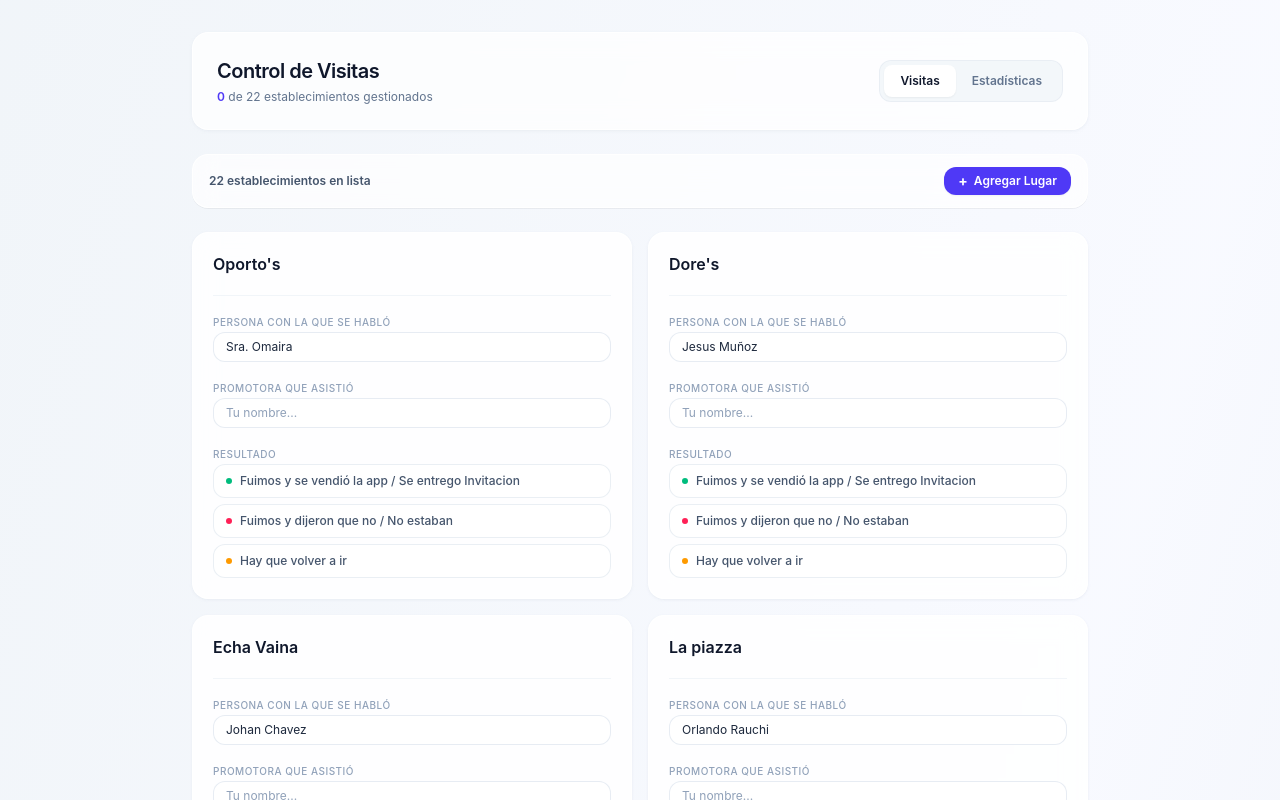
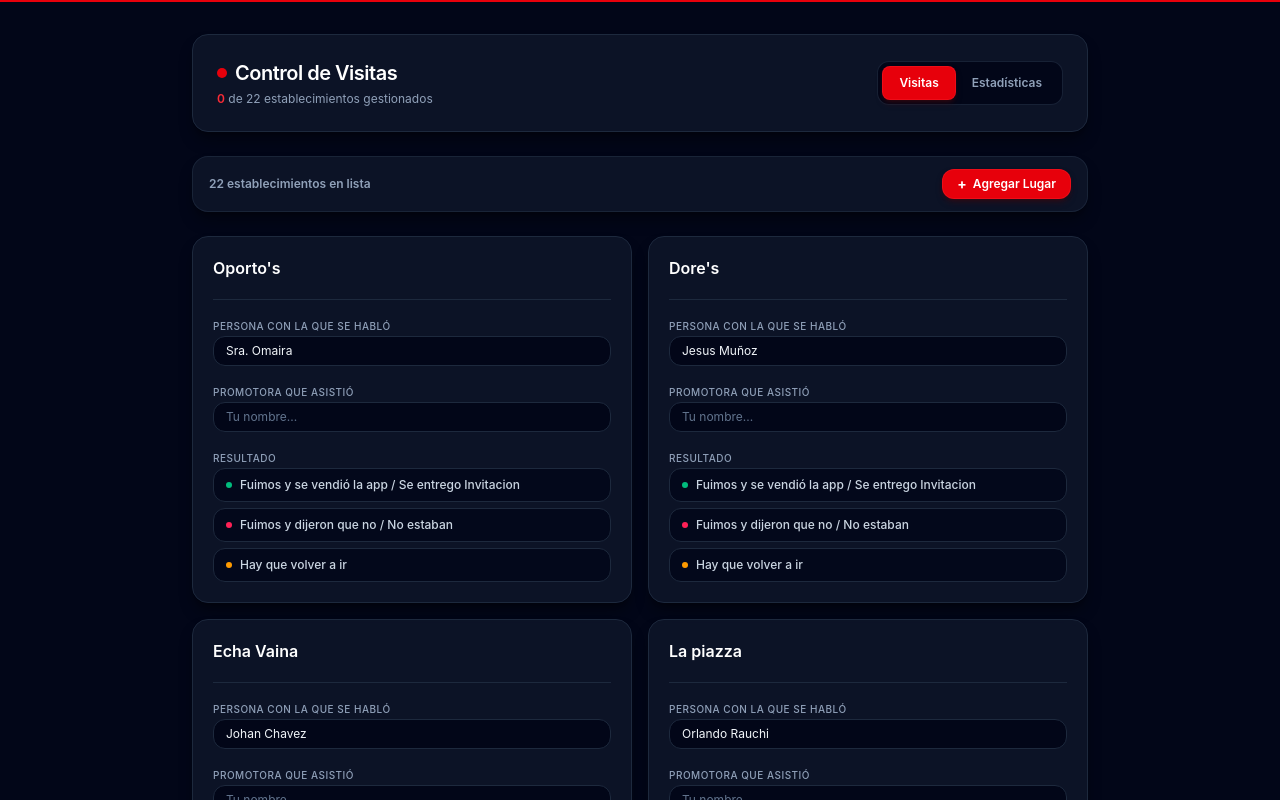
Before and after one commit to Inesc28/visitas-ventas, a React (Vite) app: page / in a window 1280 px wide. Shown: the top 800 px of the page. Built offline with nearby package versions, Linux system fonts and the light colour scheme; no server answers; the database is empty.

Commit message:
style: dark mode palette and red miip

```diff
--- a/src/App.jsx
+++ b/src/App.jsx
@@ -38,11 +38,11 @@ const App = () => {
   }, []);
 
   const actualizarEnNube = async (nuevosLugares) => {
-    setLugares(nuevosLugares);
     try {
       await setDoc(docRef, { items: nuevosLugares });
     } catch (error) {
       console.error("Error al actualizar la nube:", error);
+      alert("Error al guardar en Firebase. Verifica tus reglas o conexión.");
     }
   };
 
@@ -90,14 +90,17 @@ const App = () => {
 
   if (cargando) {
     return (
-      <div className="min-h-screen flex items-center justify-center bg-slate-100 text-slate-600 text-sm font-semibold">
-        Cargando datos en tiempo real...
+      <div className="min-h-screen flex items-center justify-center bg-slate-950 text-slate-300 text-sm font-semibold">
+        <span className="flex items-center gap-2">
+          <span className="w-2.5 h-2.5 bg-red-600 rounded-full animate-ping"></span>
+          Cargando datos en tiempo real...
+        </span>
       </div>
     );
   }
 
   return (
-    <div className="min-h-screen bg-linear-to-br from-slate-100 via-indigo-50/40 to-slate-200/80 text-slate-800 antialiased p-4 sm:p-8">
+    <div className="min-h-screen bg-slate-950 text-slate-100 antialiased p-4 sm:p-8 border-t-2 border-red-600">
       <div className="max-w-4xl mx-auto space-y-6">
         <Header
           vistaActual={vista}
@@ -106,13 +109,13 @@ const App = () => {
           gestionados={gestionadosCount}
         />
 
-        <div className="flex justify-between items-center bg-white/70 backdrop-blur-md p-3 px-4 rounded-2xl border border-white/90 shadow-2xs">
-          <span className="text-xs font-semibold text-slate-600">
+        <div className="flex justify-between items-center bg-slate-900/80 backdrop-blur-md p-3 px-4 rounded-2xl border border-slate-800/80 shadow-lg shadow-black/40">
+          <span className="text-xs font-semibold text-slate-400">
             {lugares.length} establecimientos en lista
           </span>
           <button
             onClick={() => setIsModalOpen(true)}
-            className="px-3.5 py-1.5 text-xs font-semibold text-white bg-indigo-600 hover:bg-indigo-700 active:scale-95 rounded-xl transition-all cursor-pointer shadow-xs flex items-center gap-1.5"
+            className="px-3.5 py-1.5 text-xs font-semibold text-white bg-red-600 hover:bg-red-700 active:scale-95 rounded-xl transition-all cursor-pointer shadow-md shadow-red-950/50 flex items-center gap-1.5 border border-red-500/30"
           >
             <span className="text-sm font-bold leading-none">+</span>
             <span>Agregar Lugar</span>
--- a/src/components/EstatusSelector.jsx
+++ b/src/components/EstatusSelector.jsx
@@ -14,10 +14,10 @@ export const EstatusSelector = ({ estatusActual, opciones, onSelect }) => {
               key={opcion.id}
               type="button"
               onClick={() => onSelect(opcion.label)}
-              className={`w-full text-left px-3 py-2 text-xs font-medium rounded-xl border transition-all flex items-center justify-between ${
+              className={`w-full text-left px-3 py-2 text-xs font-medium rounded-xl border transition-all flex items-center justify-between cursor-pointer ${
                 isSelected
                   ? opcion.activeClass
-                  : "bg-white/60 text-slate-600 border-slate-200/70 hover:border-slate-300 hover:bg-white/90"
+                  : "bg-slate-950/80 text-slate-300 border-slate-800 hover:border-slate-700 hover:bg-slate-800/50"
               }`}
             >
               <span className="flex items-center gap-2">
@@ -27,7 +27,7 @@ export const EstatusSelector = ({ estatusActual, opciones, onSelect }) => {
                 {opcion.label}
               </span>
               {isSelected && (
-                <span className="text-[10px] font-bold text-slate-500">✓</span>
+                <span className="text-[10px] font-bold text-slate-300">✓</span>
               )}
             </button>
           );
--- a/src/components/Header.jsx
+++ b/src/components/Header.jsx
@@ -2,34 +2,35 @@ import React from "react";
 
 export const Header = ({ vistaActual, onCambiarVista, total, gestionados }) => {
   return (
-    <header className="flex flex-col sm:flex-row justify-between items-start sm:items-center gap-4 p-6 bg-white/75 backdrop-blur-md border border-white/80 rounded-2xl shadow-sm shadow-slate-200/50">
+    <header className="flex flex-col sm:flex-row justify-between items-start sm:items-center gap-4 p-6 bg-slate-900/80 backdrop-blur-md border border-slate-800 rounded-2xl shadow-lg shadow-black/40">
       <div>
-        <h1 className="text-xl font-semibold text-slate-900 tracking-tight">
+        <h1 className="text-xl font-semibold text-white tracking-tight flex items-center gap-2">
+          <span className="w-2.5 h-2.5 rounded-full bg-red-600"></span>
           Control de Visitas
         </h1>
-        <p className="text-xs text-slate-500 mt-1">
-          <span className="font-semibold text-indigo-600">{gestionados}</span>{" "}
-          de {total} establecimientos gestionados
+        <p className="text-xs text-slate-400 mt-1">
+          <span className="font-semibold text-red-500">{gestionados}</span> de{" "}
+          {total} establecimientos gestionados
         </p>
       </div>
 
-      <div className="flex bg-slate-100/80 p-1 rounded-xl border border-slate-200/60 w-full sm:w-auto">
+      <div className="flex bg-slate-950 p-1 rounded-xl border border-slate-800/80 w-full sm:w-auto">
         <button
           onClick={() => onCambiarVista("tarjetas")}
-          className={`flex-1 sm:flex-initial px-4 py-2 text-xs font-semibold rounded-lg transition-all ${
+          className={`flex-1 sm:flex-initial px-4 py-2 text-xs font-semibold rounded-lg transition-all cursor-pointer ${
             vistaActual === "tarjetas"
-              ? "bg-white text-slate-900 shadow-xs"
-              : "text-slate-500 hover:text-slate-800"
+              ? "bg-red-600 text-white shadow-md shadow-red-950/50 border border-red-500/30"
+              : "text-slate-400 hover:text-slate-200"
           }`}
         >
           Visitas
         </button>
         <button
           onClick={() => onCambiarVista("estadisticas")}
-          className={`flex-1 sm:flex-initial px-4 py-2 text-xs font-semibold rounded-lg transition-all ${
+          className={`flex-1 sm:flex-initial px-4 py-2 text-xs font-semibold rounded-lg transition-all cursor-pointer ${
             vistaActual === "estadisticas"
-              ? "bg-white text-slate-900 shadow-xs"
-              : "text-slate-500 hover:text-slate-800"
+              ? "bg-red-600 text-white shadow-md shadow-red-950/50 border border-red-500/30"
+              : "text-slate-400 hover:text-slate-200"
           }`}
         >
           Estadísticas
--- a/src/components/LugarCard.jsx
+++ b/src/components/LugarCard.jsx
@@ -9,21 +9,21 @@ export const LugarCard = ({
   onEncargadoChange,
 }) => {
   return (
-    <div className="bg-white/85 backdrop-blur-md border border-white/90 rounded-2xl p-5 shadow-sm shadow-slate-200/60 flex flex-col justify-between gap-4 transition-all hover:shadow-md hover:border-indigo-200/60">
+    <div className="bg-slate-900/80 backdrop-blur-md border border-slate-800 rounded-2xl p-5 shadow-lg shadow-black/40 flex flex-col justify-between gap-4 transition-all hover:border-red-600/40 hover:shadow-red-950/20">
       <div>
         <div className="flex items-start justify-between gap-3 mb-1">
-          <h2 className="text-base font-semibold text-slate-900 leading-snug">
+          <h2 className="text-base font-semibold text-white leading-snug">
             {item.lugar}
           </h2>
           {item.estatus && (
-            <span className="inline-flex items-center px-2 py-0.5 rounded-full text-[10px] font-semibold bg-indigo-50 text-indigo-700 border border-indigo-200/60 shrink-0">
+            <span className="inline-flex items-center px-2 py-0.5 rounded-full text-[10px] font-semibold bg-red-950/80 text-red-400 border border-red-800/60 shrink-0">
               Gestionado
             </span>
           )}
         </div>
       </div>
 
-      <div className="space-y-3 pt-3 border-t border-slate-100">
+      <div className="space-y-3 pt-3 border-t border-slate-800">
         <div className="space-y-1">
           <label className="text-[10px] font-medium uppercase tracking-wider text-slate-400">
             Persona con la que se habló
@@ -33,7 +33,7 @@ export const LugarCard = ({
             placeholder="Ej. Gerente, dueño, nombre..."
             value={item.encargado || ""}
             onChange={(e) => onEncargadoChange(item.id, e.target.value)}
-            className="w-full px-3 py-1.5 text-xs text-slate-800 bg-white/80 border border-slate-200/80 rounded-xl focus:bg-white focus:outline-none focus:ring-2 focus:ring-indigo-500/20 focus:border-indigo-500 transition-all placeholder:text-slate-400"
+            className="w-full px-3 py-1.5 text-xs text-slate-100 bg-slate-950 border border-slate-800 rounded-xl focus:outline-none focus:border-red-600 focus:ring-1 focus:ring-red-600/30 transition-all placeholder:text-slate-500"
           />
         </div>
 
@@ -46,7 +46,7 @@ export const LugarCard = ({
             placeholder="Tu nombre..."
             value={item.promotora || ""}
             onChange={(e) => onPromotoraChange(item.id, e.target.value)}
-            className="w-full px-3 py-1.5 text-xs text-slate-800 bg-white/80 border border-slate-200/80 rounded-xl focus:bg-white focus:outline-none focus:ring-2 focus:ring-indigo-500/20 focus:border-indigo-500 transition-all placeholder:text-slate-400"
+            className="w-full px-3 py-1.5 text-xs text-slate-100 bg-slate-950 border border-slate-800 rounded-xl focus:outline-none focus:border-red-600 focus:ring-1 focus:ring-red-600/30 transition-all placeholder:text-slate-500"
           />
         </div>
 
```
Also changed, not shown: src/components/AgregarLugarModal.jsx (+16 -15 lines), src/components/EstadisticasView.jsx (+30 -29 lines).
